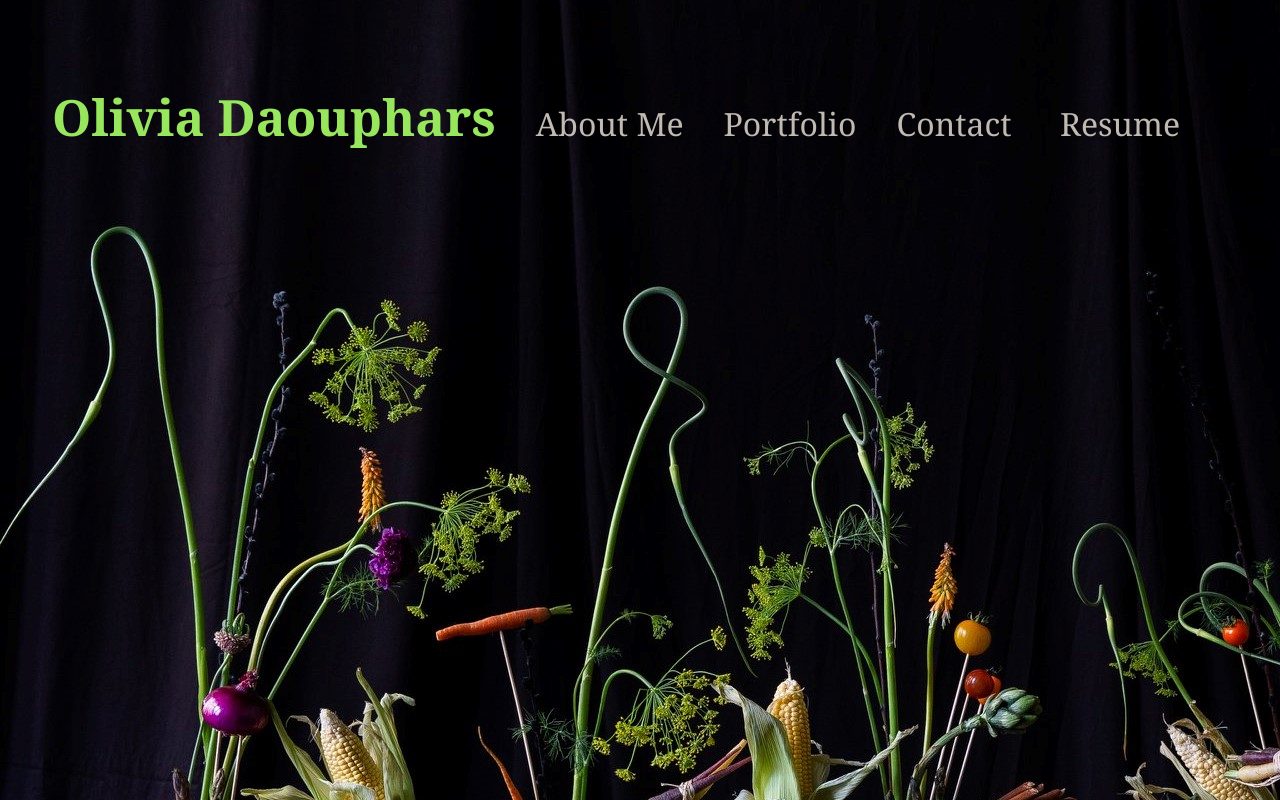
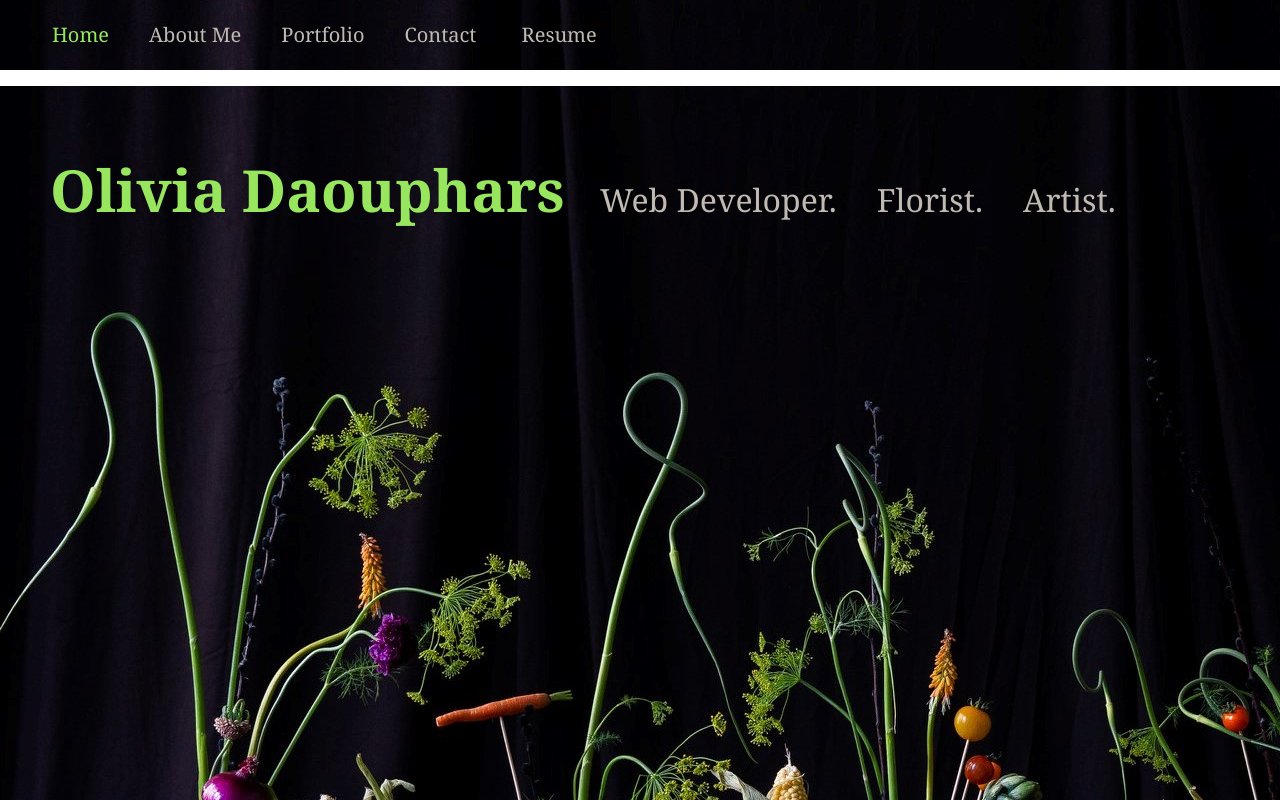
Before and after one commit to estilbee/Portfolio-React, a React (Create React App) app: page / in a window 1280 px wide. Shown: the top 800 px of the page. Built offline with nearby package versions, Linux system fonts and the light colour scheme.

Commit message:
created home page and updated nav bar accordingly

```diff
--- a/src/App.js
+++ b/src/App.js
@@ -7,6 +7,7 @@ import Footer from './Components/Footer'
 import About from './Components/About'
 import Contact from './Components/Contact'
 import header2 from './images/header2.jpg'
+import Home from './Components/Home'
 import { BrowserRouter, Routes, Route } from 'react-router-dom';
 
 function App() {
@@ -16,6 +17,7 @@ function App() {
             <BrowserRouter>
               <Navbar/>
               <Routes>
+                <Route path = "/" element = {<Home/>}/>
                 <Route path = "/portfolio" element = {<Projects/>}/>
                 <Route path = "/about" element = {<About/>}/>
                 <Route path = "/contact" element = {<Contact/>}></Route>
--- /dev/null
+++ b/src/Components/Home.js
@@ -0,0 +1,46 @@
+import React from 'react';
+import header2 from '../images/header2.jpg';
+import {Link} from 'react-router-dom';
+
+
+
+function Home() {
+
+    return (
+        // <div>
+        //     <ul className= "home-page" style = {{backgroundImage: `url(${header2})`}}>
+        //         <li>
+        //             <a className = "home-name">Olivia Daouphars</a>
+        //             {/* add a class to change font color */}
+        //         </li>
+        //         <li>
+        //             <a className = "description" >Web Developer.</a>
+        //             {/* add a class to change font color */}
+        //         </li>
+        //         <li>
+        //             <a className = "description" >Florist.</a>
+        //             {/* add a class to change font color */}
+        //         </li>
+        //         <li>
+        //             <a className = "description" >Artist.</a>
+        //             {/* add a class to change font color */}
+        //         </li>
+
+        //     </ul>
+        // </div>
+        <div>
+        <p id= "home" className= "home-page" style = {{backgroundImage: `url(${header2})`}}>
+                <a className = "home-name">Olivia Daouphars      </a>
+                {/* add a class to change font color */}
+                <a className = "description" >Web Developer.</a>
+                {/* add a class to change font color */}
+                <a className = "description" >Florist.</a>
+                {/* add a class to change font color */}
+                <a className = "description" >Artist.</a>
+                {/* add a class to change font color */}
+        </p>
+    </div>
+    )
+}
+
+export default Home;
--- a/src/Components/Navbar.js
+++ b/src/Components/Navbar.js
@@ -15,9 +15,15 @@ function Navbar() {
 
          <nav style = {{backgroundImage: `url(${header2})`}} >
             <ul>
+                {/* <li>
+                    <a className = "nav-name" href="#">Olivia Daouphars</a>
+                </li> */}
                 <li>
-                    <a className = "nav-name" href="#">Olivia Daouphars</a>
-                    {/* add a class to change font color */}
+                    <NavLink to = "/"
+                    style={({ isActive }) =>
+                    isActive ? highlightLink : undefined}>Home</NavLink>
+                    {/* trying out the Link to see if that lets us do the active link color */}
+                    {/* <a href="/about"> About Me </a> */}
                 </li>
                 <li>
                     <NavLink to = "/about"
--- a/src/index.css
+++ b/src/index.css
@@ -1,24 +1,34 @@
 nav ul li {
   color: rgb(193, 186, 178);
   display: inline;
-  /* flex-direction: row; */
   padding: 20px;
   font-family: Georgia, 'Times New Roman', Times, serif;
 }
-/* need to add highlighting when selected and I want remove underline */
 
-nav {
+/* nav {
   height: 1000px;
-}
+} */
+
+
+/* nav ul {
+  padding-top: 80px;
+} */
 
 nav ul {
-  padding-top: 80px;
+  padding-top: 20px;
+  padding-bottom: 20px;
 }
 
 nav ul li a {
-  font-size: xx-large;
+  font-size: 20px;
   color:rgb(193, 186, 178)
 }
+
+/* nav .nav-name {
+  color: rgb(152, 229, 94);
+  font-weight: bold;
+  font-size: 50px;
+} */
 
 a:link { text-decoration: none; }
 
@@ -28,15 +38,33 @@ a:visited { text-decoration: none; }
 
 nav ul li a:hover { color: rgb(243, 155, 40); }
 
+.home-page{
+  height:1000px;
+}
 
-/* nav ul li a:active { color: blue }
-figure out how to keep the white- it flashes so it might need a true/false */
 
-nav .nav-name {
+.home-page .home-name {
   color: rgb(152, 229, 94);
   font-weight: bold;
-  font-size: 50px;
+  font-size: 58px;
+  font-family: Georgia, 'Times New Roman', Times, serif;
+  text-decoration: none;
+  padding-left: 50px;
 }
+
+.home-page .description{
+  color: rgb(193, 186, 178);
+  font-size: xx-large;
+  display: inline;
+  padding: 20px;
+  font-family: Georgia, 'Times New Roman', Times, serif;
+  text-decoration: none;
+}
+
+p {
+  padding-top: 60px;
+}
+
 
 footer p{
   display: flex;
```
